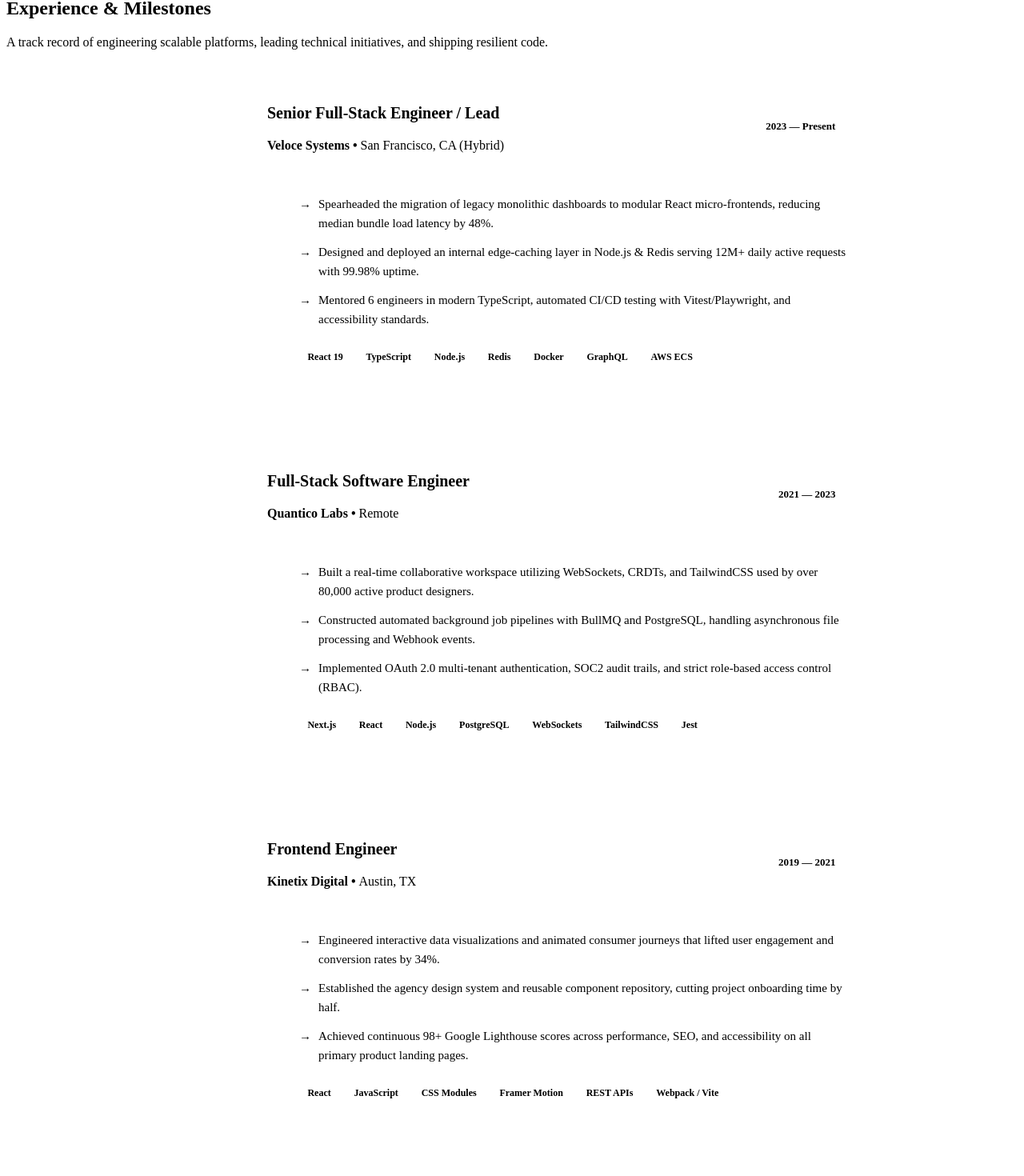
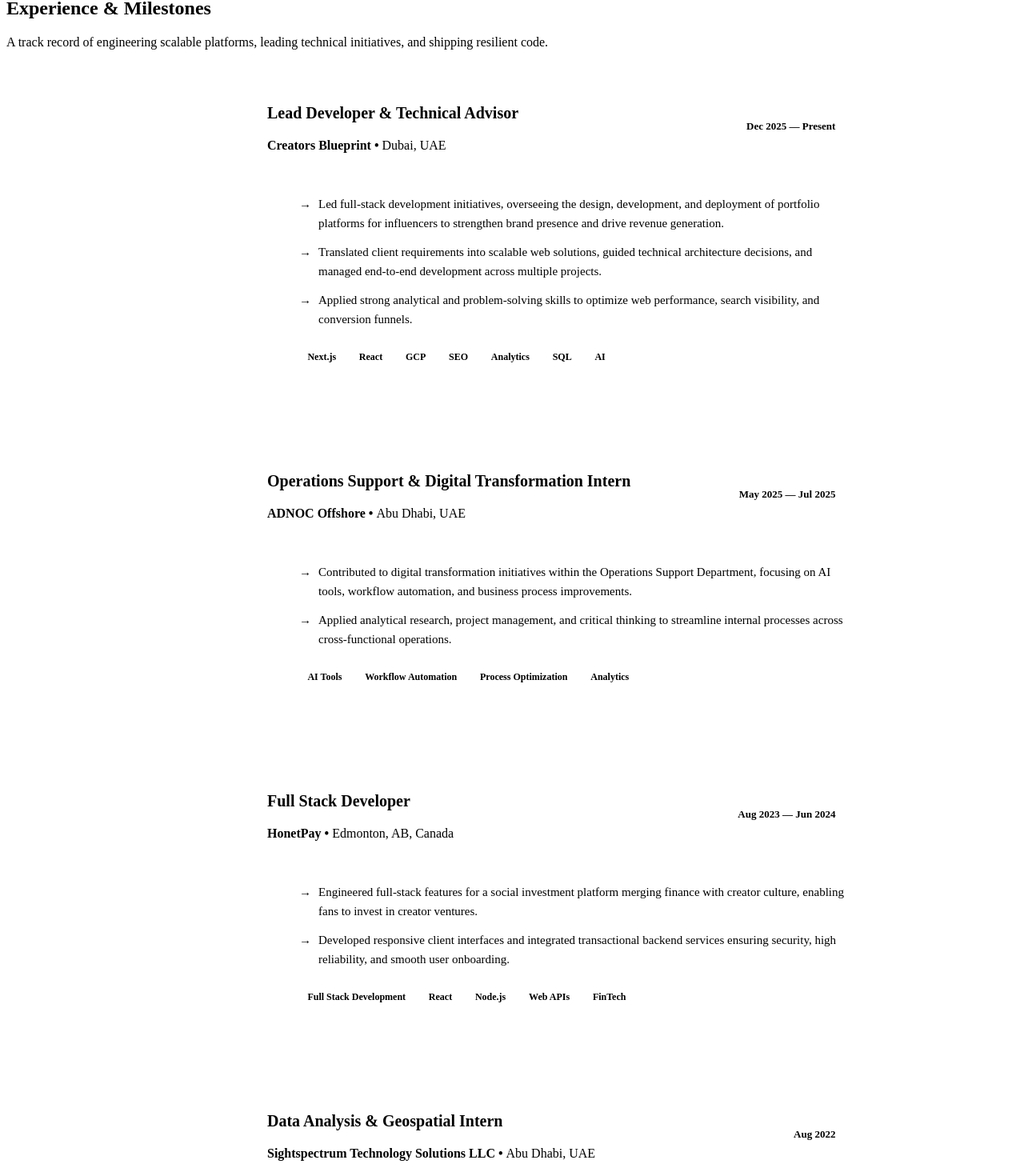
Before and after one commit to vk-varun/vk-varun.github.io, a React (Vite) app: page / in a window 1280 px wide. Shown: the part 4715-6185 px from the top of the page at 80% size. Built offline with nearby package versions, Linux system fonts and the light colour scheme; the HTML template or start-up script is replaced by a standard one.

Commit message:
Update the Experience section

```diff
--- a/src/sections/Experience/Experience.jsx
+++ b/src/sections/Experience/Experience.jsx
@@ -4,40 +4,62 @@ import styles from './Experience.module.css';
 
 const experiences = [
   {
-    role: 'Senior Full-Stack Engineer / Lead',
-    company: 'Veloce Systems',
-    period: '2023 — Present',
-    location: 'San Francisco, CA (Hybrid)',
+    role: 'Lead Developer & Technical Advisor',
+    company: 'Creators Blueprint',
+    period: 'Dec 2025 — Present',
+    location: 'Dubai, UAE',
     highlights: [
-      'Spearheaded the migration of legacy monolithic dashboards to modular React micro-frontends, reducing median bundle load latency by 48%.',
-      'Designed and deployed an internal edge-caching layer in Node.js & Redis serving 12M+ daily active requests with 99.98% uptime.',
-      'Mentored 6 engineers in modern TypeScript, automated CI/CD testing with Vitest/Playwright, and accessibility standards.',
+      'Led full-stack development initiatives, overseeing the design, development, and deployment of portfolio platforms for influencers to strengthen brand presence and drive revenue generation.',
+      'Translated client requirements into scalable web solutions, guided technical architecture decisions, and managed end-to-end development across multiple projects.',
+      'Applied strong analytical and problem-solving skills to optimize web performance, search visibility, and conversion funnels.',
     ],
-    tech: ['React 19', 'TypeScript', 'Node.js', 'Redis', 'Docker', 'GraphQL', 'AWS ECS'],
+    tech: ['Next.js', 'React', 'GCP', 'SEO', 'Analytics', 'SQL', 'AI'],
   },
   {
-    role: 'Full-Stack Software Engineer',
-    company: 'Quantico Labs',
-    period: '2021 — 2023',
-    location: 'Remote',
+    role: 'Operations Support & Digital Transformation Intern',
+    company: 'ADNOC Offshore',
+    period: 'May 2025 — Jul 2025',
+    location: 'Abu Dhabi, UAE',
     highlights: [
-      'Built a real-time collaborative workspace utilizing WebSockets, CRDTs, and TailwindCSS used by over 80,000 active product designers.',
-      'Constructed automated background job pipelines with BullMQ and PostgreSQL, handling asynchronous file processing and Webhook events.',
-      'Implemented OAuth 2.0 multi-tenant authentication, SOC2 audit trails, and strict role-based access control (RBAC).',
+      'Contributed to digital transformation initiatives within the Operations Support Department, focusing on AI tools, workflow automation, and business process improvements.',
+      'Applied analytical research, project management, and critical thinking to streamline internal processes across cross-functional operations.',
     ],
-    tech: ['Next.js', 'React', 'Node.js', 'PostgreSQL', 'WebSockets', 'TailwindCSS', 'Jest'],
+    tech: ['AI Tools', 'Workflow Automation', 'Process Optimization', 'Analytics'],
   },
   {
-    role: 'Frontend Engineer',
-    company: 'Kinetix Digital',
-    period: '2019 — 2021',
-    location: 'Austin, TX',
+    role: 'Full Stack Developer',
+    company: 'HonetPay',
+    period: 'Aug 2023 — Jun 2024',
+    location: 'Edmonton, AB, Canada',
     highlights: [
-      'Engineered interactive data visualizations and animated consumer journeys that lifted user engagement and conversion rates by 34%.',
-      'Established the agency design system and reusable component repository, cutting project onboarding time by half.',
-      'Achieved continuous 98+ Google Lighthouse scores across performance, SEO, and accessibility on all primary product landing pages.',
+      'Engineered full-stack features for a social investment platform merging finance with creator culture, enabling fans to invest in creator ventures.',
+      'Developed responsive client interfaces and integrated transactional backend services ensuring security, high reliability, and smooth user onboarding.',
     ],
-    tech: ['React', 'JavaScript', 'CSS Modules', 'Framer Motion', 'REST APIs', 'Webpack / Vite'],
+    tech: ['Full Stack Development', 'React', 'Node.js', 'Web APIs', 'FinTech'],
+  },
+  {
+    role: 'Data Analysis & Geospatial Intern',
+    company: 'Sightspectrum Technology Solutions LLC',
+    period: 'Aug 2022',
+    location: 'Abu Dhabi, UAE',
+    highlights: [
+      'Delivered data analysis and visual reports to uncover actionable trends and business insights from corporate datasets for UAE clients.',
+      'Utilized SQL for relational database querying, data wrangling, and pipeline management.',
+      'Leveraged ESRI mapping tools to visualize, interpret, and present geographic data distributions.',
+    ],
+    tech: ['SQL', 'Data Analytics', 'ESRI GIS', 'Data Visualization', 'Reporting'],
+  },
+  {
+    role: 'Research & Spatial Analysis Intern',
+    company: 'iSpatial Techno Solutions LLC',
+    period: 'Jun 2022 — Jul 2022',
+    location: 'Abu Dhabi, UAE',
+    highlights: [
+      'Contributed to the "Women Empowerment in the UAE" initiative through comprehensive research, spatial data analysis, and visual presentations.',
+      'Leveraged the ESRI mapping platform to analyze and visualize spatial demographics highlighting contributions across diverse UAE industries.',
+      'Conducted data analysis and created clear graphical dashboards and visual insights for project stakeholders.',
+    ],
+    tech: ['ESRI GIS', 'Spatial Analysis', 'Data Analysis', 'Data Visualization'],
   },
 ];
 
```
